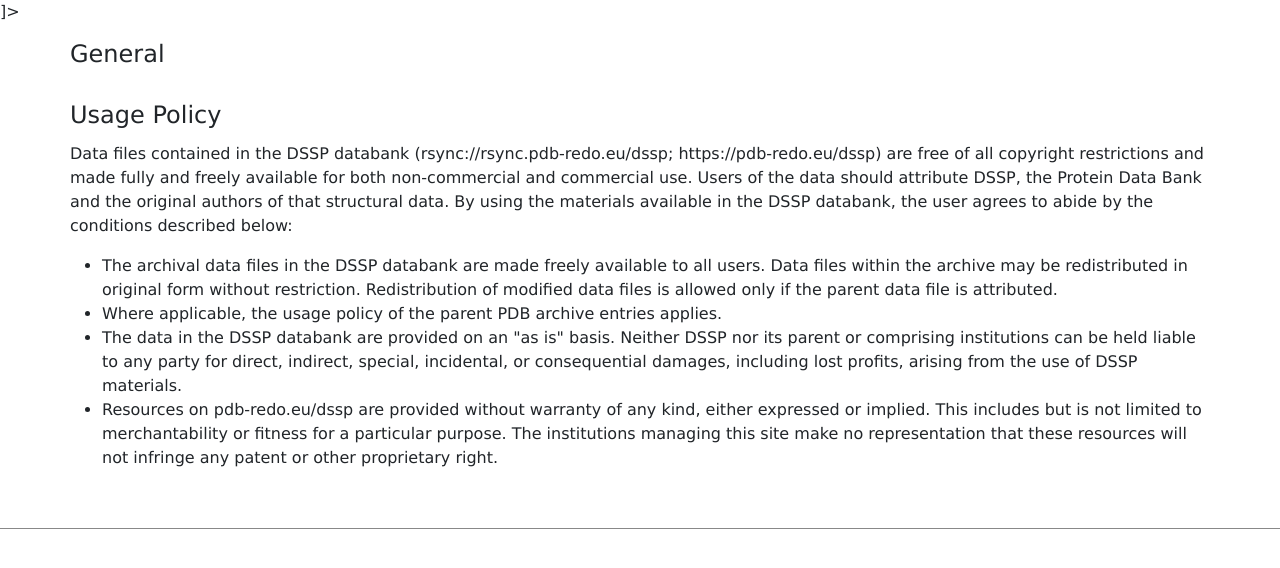
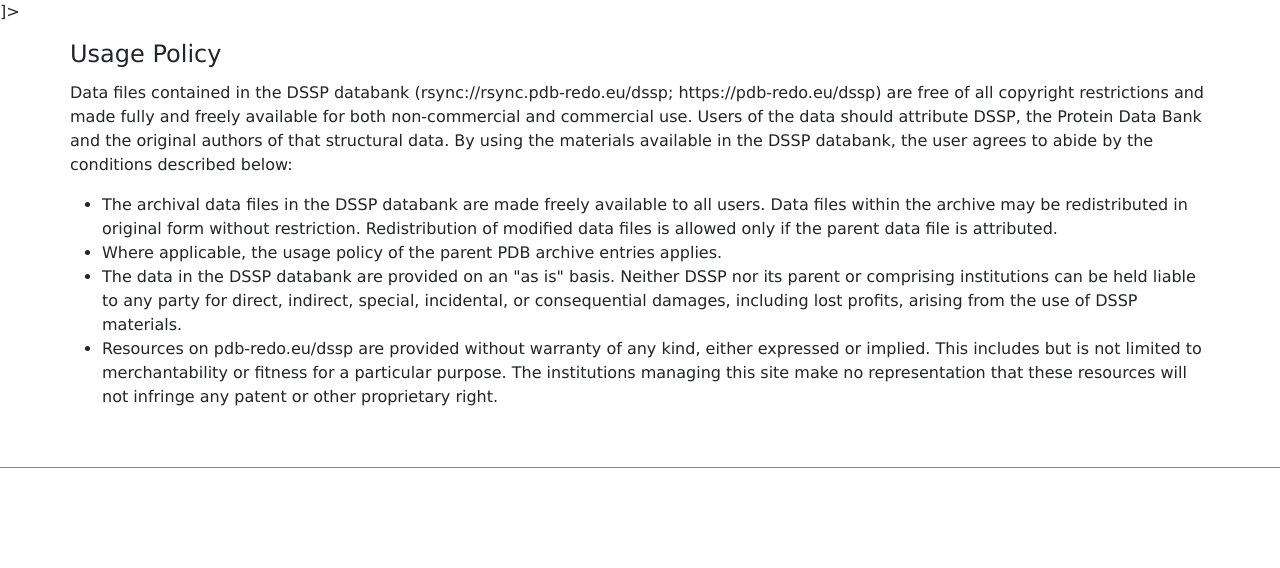
Before and after one commit to PDB-REDO/dssp-server, a website built with webpack: page docroot/license.html in a window 1280 px wide. Built offline with nearby package versions, Linux system fonts and the light colour scheme.

Commit message:
Remove superfluous heading

```diff
--- a/docroot/license.html
+++ b/docroot/license.html
@@ -16,11 +16,6 @@
 
 	<div class="container site-content">
 
-		<article>
-			<h2>General</h2>
-
-			<!-- <p>This is the DSSP web server. Before using it, please read the <a z2:href="@{/privacy-policy}">privacy policy</a>.</p> -->
-		</article>
 
 		<article>
 			<h2>Usage Policy</h2>
```
